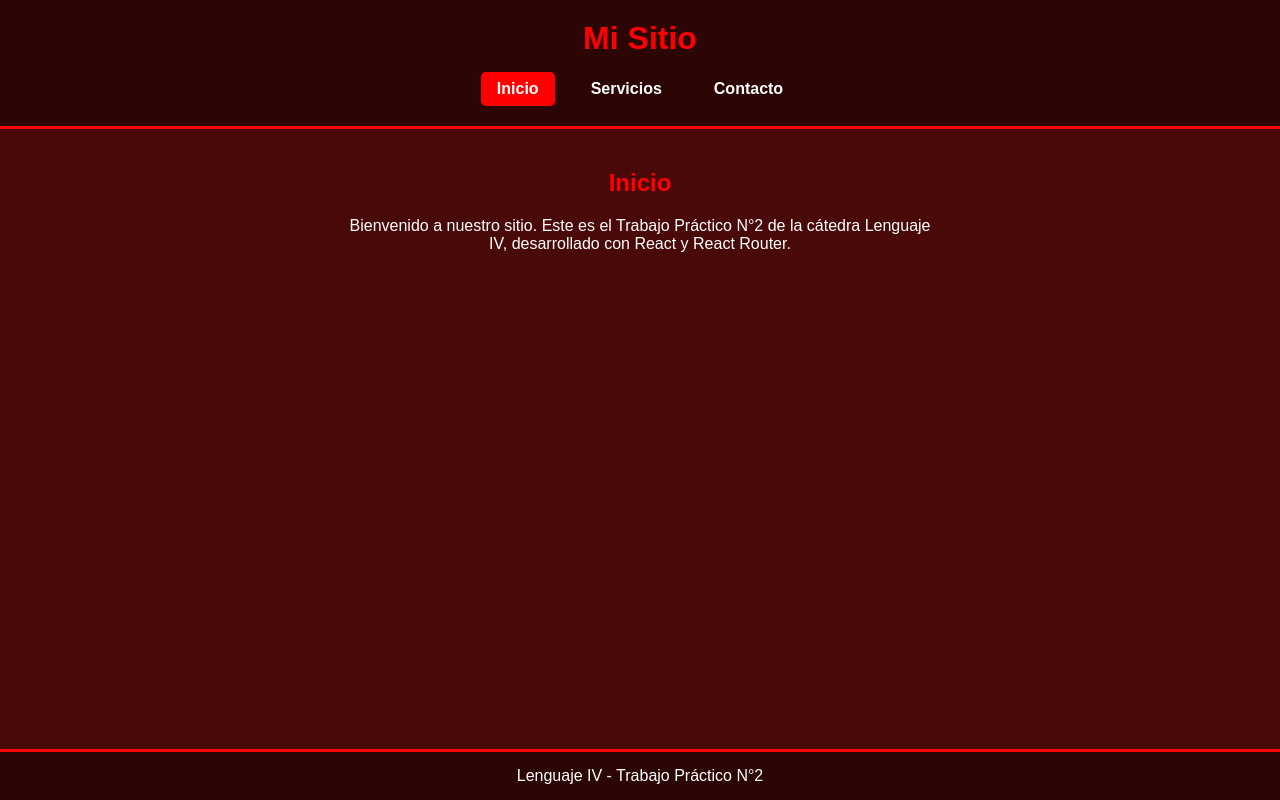
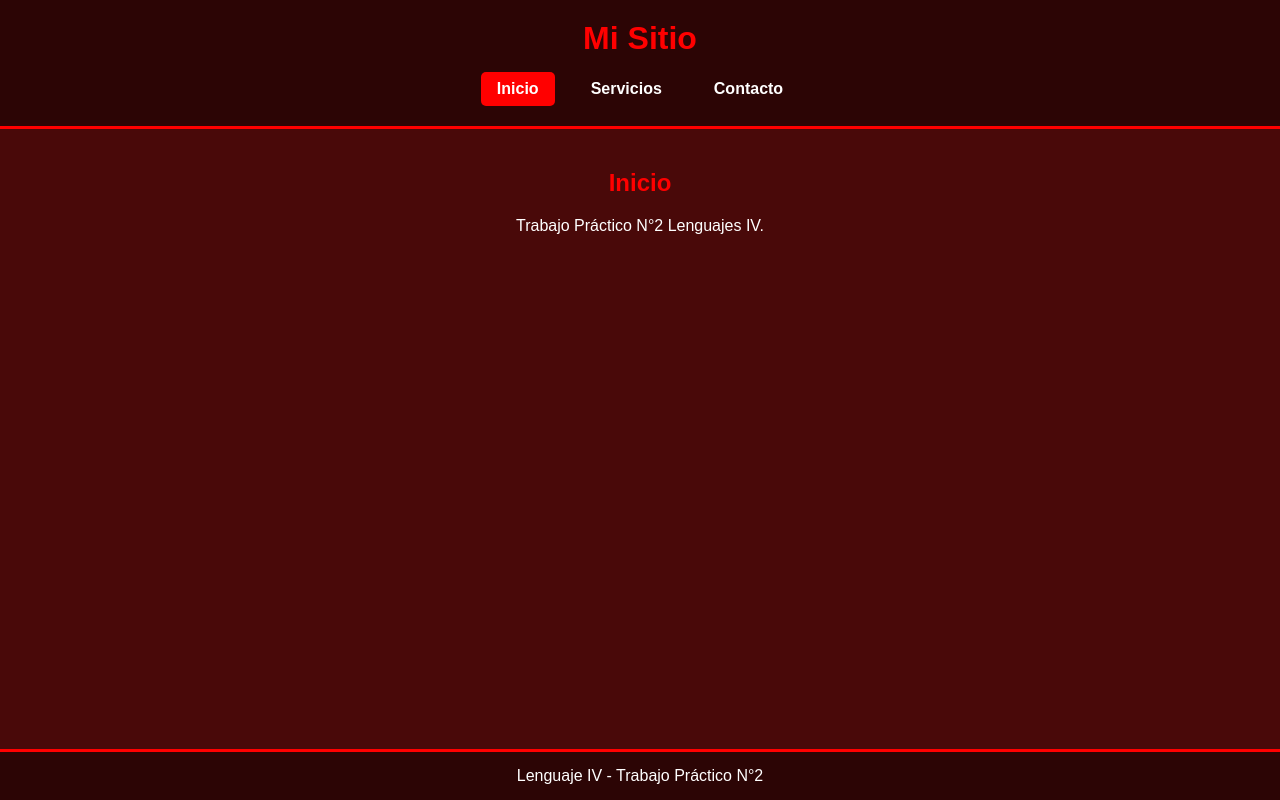
Before and after one commit to Igni207/LenguajesIV-TP02, a React (Vite) app: page / in a window 1280 px wide. Built offline with nearby package versions, Linux system fonts and the light colour scheme.

Commit message:
Update Inicio.jsx

```diff
--- a/src/pages/Inicio/Inicio.jsx
+++ b/src/pages/Inicio/Inicio.jsx
@@ -5,8 +5,7 @@ function Inicio() {
     <section className="inicio">
       <h2>Inicio</h2>
       <p>
-        Bienvenido a nuestro sitio. Este es el Trabajo Práctico N°2 de la cátedra Lenguaje IV,
-        desarrollado con React y React Router.
+        Trabajo Práctico N°2 Lenguajes IV.
       </p>
     </section>
   )
```
